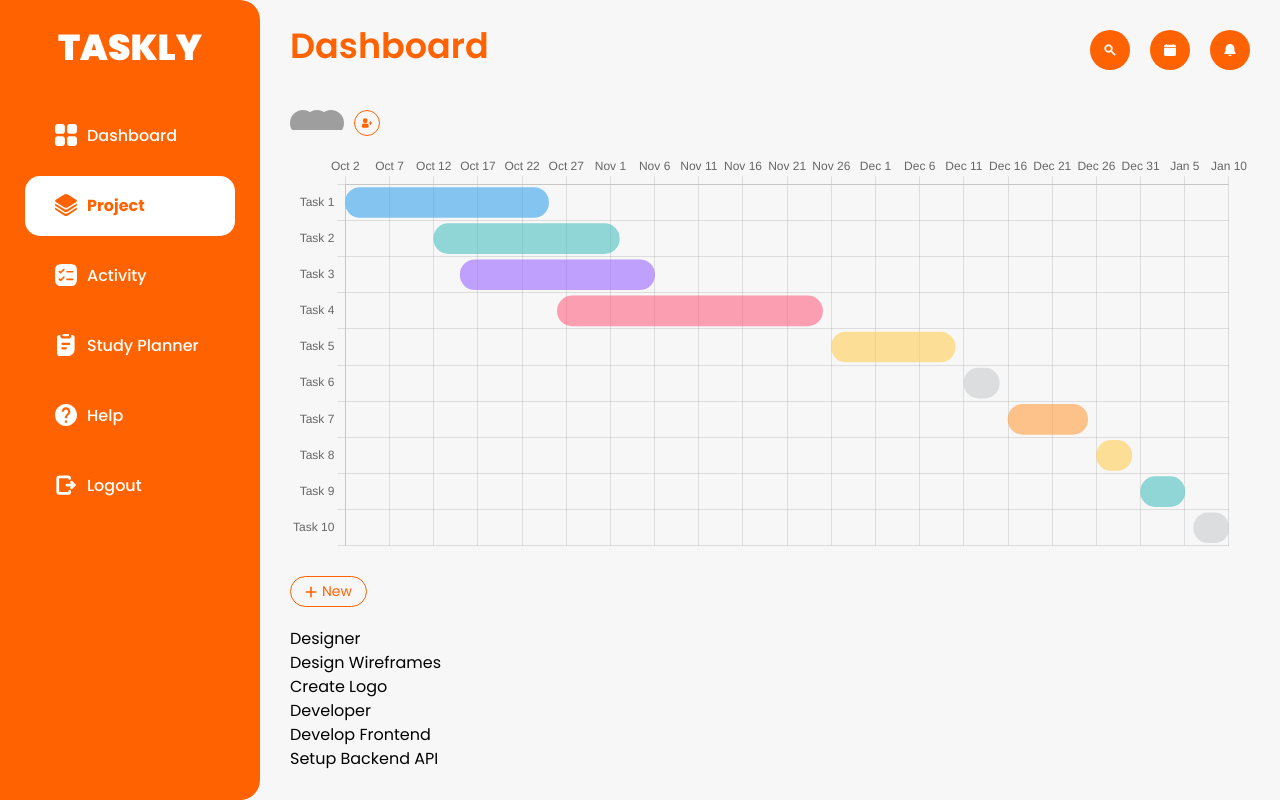
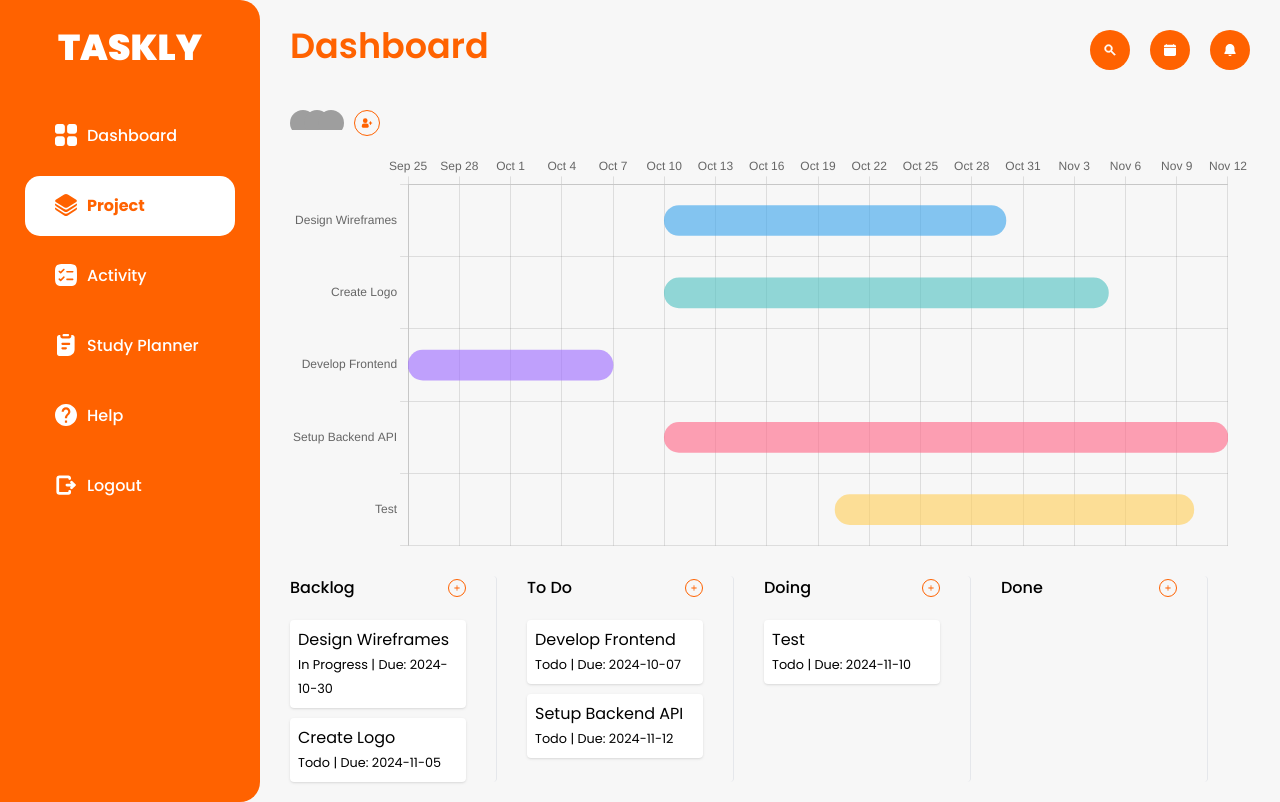
Before and after one commit to Patchara-291002/Taskly-Frontend, a Next.js app: page /project/slug in a window 1280 px wide. Built offline with nearby package versions, Linux system fonts and the light colour scheme; grey boxes are pictures that could not be loaded.

Commit message:
try dnd kit

```diff
--- a/src/app/layout.jsx
+++ b/src/app/layout.jsx
@@ -1,7 +1,7 @@
 import "./globals.css";
 import Navbar from "@/app/component/navbar"
 import Header from "@/app/component/header"
-import { Poppins } from '@next/font/google';
+import { Poppins } from 'next/font/google';
 
 const poppins = Poppins({
   subsets: ['latin'],
--- /dev/null
+++ b/src/app/project/slug/component/Board.jsx
@@ -0,0 +1,142 @@
+'use client'
+
+import React, { useState } from 'react';
+import { DndContext, closestCenter } from '@dnd-kit/core';
+import { useDraggable, useDroppable } from '@dnd-kit/core';
+import { arrayMove } from '@dnd-kit/sortable';  // Add this import
+import { PlusIcon } from '@/app/component/icon/GlobalIcon';
+
+export default function Board({ projects, setProjects }) {
+
+    const DraggableHeader = ({ id, children }) => {
+        const { attributes, listeners, setNodeRef, transform } = useDraggable({
+            id: id,
+            data: { type: 'column' }
+        });
+
+        const style = {
+            transform: `translate3d(${transform?.x}px, ${transform?.y}px, 0)`,
+        };
+
+        return (
+            <div ref={setNodeRef} style={style} {...listeners} {...attributes}>
+                {children}
+            </div>
+        );
+    };
+
+    const DraggableTask = ({ id, statusId, children }) => {
+        const { attributes, listeners, setNodeRef, transform } = useDraggable({
+            id: id,
+            data: { type: 'task', statusId }
+        });
+
+        const style = {
+            transform: `translate3d(${transform?.x}px, ${transform?.y}px, 0)`,
+        };
+
+        return (
+            <div ref={setNodeRef} style={style} {...listeners} {...attributes}>
+                {children}
+            </div>
+        );
+    };
+
+    const Droppable = ({ children, id, type }) => {
+        const { setNodeRef } = useDroppable({
+            id: id,
+            data: { type }
+        });
+
+        return (
+            <div ref={setNodeRef} className="border-r mr-[30px] pr- rounded w-[207px]">
+                {children}
+            </div>
+        );
+    };
+
+    const handleDragEnd = (event) => {
+        const { active, over } = event;
+
+        if (!over) return;
+
+        const activeType = active.data.current?.type;
+        const overType = over.data.current?.type;
+
+        if (activeType === 'column' && overType === 'column') {
+            const activeColumnIndex = projects.board.findIndex(column => column.statusId === active.id);
+            const overColumnIndex = projects.board.findIndex(column => column.statusId === over.id);
+
+            if (activeColumnIndex !== overColumnIndex) {
+                setProjects(prevData => {
+                    const reorderedBoard = arrayMove(prevData.board, activeColumnIndex, overColumnIndex);
+                    return { ...prevData, board: reorderedBoard };
+                });
+            }
+        }
+
+        if (activeType === 'task' && overType === 'task') {
+            const activeStatusId = active.data.current.statusId;
+            const overStatusId = over.data.current.statusId;
+
+            if (activeStatusId !== overStatusId) {
+                const activeTask = projects.board
+                    .find(board => board.statusId === activeStatusId)
+                    .tasks.find(task => task.taskId === active.id);
+
+                setProjects(prevData => {
+                    const newBoard = prevData.board.map(board => {
+                        if (board.statusId === activeStatusId) {
+                            return {
+                                ...board,
+                                tasks: board.tasks.filter(task => task.taskId !== active.id)
+                            };
+                        }
+                        if (board.statusId === overStatusId) {
+                            return {
+                                ...board,
+                                tasks: [...board.tasks, activeTask]
+                            };
+                        }
+                        return board;
+                    });
+
+                    return { ...prevData, board: newBoard };
+                });
+            }
+        }
+    };
+
+    return (
+        <DndContext collisionDetection={closestCenter} onDragEnd={handleDragEnd}>
+            <div className="flex">
+                {projects.board.map((column) => (
+                    <Droppable key={column.statusId} id={column.statusId} type="column">
+                        <div className='w-full mr-[30px] pr-[30px]'>
+
+                            <DraggableHeader id={column.statusId}>
+                                <div className='flex justify-between items-center w-full mb-[20px]'>
+                                    <p className='font-medium'>{column.status}</p>
+                                    <button className='w-[18px] h-[18px] border-[1.5px] border-[#FF6200] flex justify-center items-center rounded-full'>
+                                        <PlusIcon w={6} h={6} color={"#FF6200"} />
+                                    </button>
+                                </div>
+                            </DraggableHeader>
+
+                            <div className='flex flex-col gap-[10px]'>
+                                {column.tasks.map((task) => (
+                                    <DraggableTask key={task.taskId} id={task.taskId} statusId={column.statusId}>
+                                        <div className="bg-white p-2 rounded shadow">
+                                            <p>{task.taskName}</p>
+                                            <small>{task.state} | Due: {task.dueDate}</small>
+                                        </div>
+                                    </DraggableTask>
+                                ))}
+                            </div>
+                        </div>
+                    </Droppable>
+                ))}
+            </div>
+        </DndContext>
+    );
+}
--- a/src/app/project/component/GrantChart.jsx
+++ b/src/app/project/slug/component/GrantChart.jsx
@@ -25,7 +25,24 @@ ChartJS.register(
     TimeScale
 );
 
-export default function GrantChart() {
+export default function GrantChart({ projects }) {
+
+    const transformDataToDataTask = (projects) => {
+        const dataTask = [];
+
+        projects.board.forEach((column) => {
+          column.tasks.forEach((task) => {
+            dataTask.push({
+              x: [task.creatAt, task.dueDate],
+              y: task.taskName,
+            });
+          });
+        });
+
+        return dataTask;
+      };
+
+    const dataTask = transformDataToDataTask(projects);
 
     const colors = [
         'rgba(255, 99, 132, 0.6)',
@@ -37,25 +54,20 @@ export default function GrantChart() {
         'rgba(201, 203, 207, 0.6)'
     ];
 
-    const getRandomColor = () => {
-        return colors[Math.floor(Math.random() * colors.length)];
-    };
-
-    const dataTask = [
-        { x: ['2024-10-02', '2024-10-25'], y: 'Task 1' },
-        { x: ['2024-10-12', '2024-11-02'], y: 'Task 2' },
-        { x: ['2024-10-15', '2024-11-06'], y: 'Task 3' },
-        { x: ['2024-10-26', '2024-11-25'], y: 'Task 4' },
-        { x: ['2024-11-26', '2024-12-10'], y: 'Task 5' },
-        { x: ['2024-12-11', '2024-12-15'], y: 'Task 6' },
-        { x: ['2024-12-16', '2024-12-25'], y: 'Task 7' },
-        { x: ['2024-12-26', '2024-12-30'], y: 'Task 8' },
-        { x: ['2024-12-31', '2025-01-05'], y: 'Task 9' },
-        { x: ['2025-01-06', '2025-01-10'], y: 'Task 10' },
-    ];
+    // const dataTask = [
+    //     { x: ['2024-10-02', '2024-10-25'], y: 'Task 1' },
+    //     { x: ['2024-10-12', '2024-11-02'], y: 'Task 2' },
+    //     { x: ['2024-10-15', '2024-11-06'], y: 'Task 3' },
+    //     { x: ['2024-10-26', '2024-11-25'], y: 'Task 4' },
+    //     { x: ['2024-11-26', '2024-12-10'], y: 'Task 5' },
+    //     { x: ['2024-12-11', '2024-12-15'], y: 'Task 6' },
+    //     { x: ['2024-12-16', '2024-12-25'], y: 'Task 7' },
+    //     { x: ['2024-12-26', '2024-12-30'], y: 'Task 8' },
+    //     { x: ['2024-12-31', '2025-01-05'], y: 'Task 9' },
+    //     { x: ['2025-01-06', '2025-01-10'], y: 'Task 10' },
+    // ];
 
     const rowHeight = 50;
-    const chartHeight = dataTask.length * rowHeight;
 
     const getNonRepeatingColors = (numOfTask) => {
         let avalibleColors = [...colors];
--- a/src/app/project/slug/page.jsx
+++ b/src/app/project/slug/page.jsx
@@ -2,71 +2,52 @@
 
 import React, { useState } from 'react'
 import { AddUserIcon } from '@/app/component/icon/GlobalIcon'
-import { NewButton } from '@/app/component/GlobalComponent'
-import { DndContext, useDraggable, useDroppable } from '@dnd-kit/core'
-import GrantChart from '../component/GrantChart'
+import GrantChart from './component/GrantChart'
+import Board from './component/Board'
 
 export default function page() {
 
-    const [isUserHover, setIsUserHover] = useState(false)
-
-    const project = {
+    const [projects, setProjects] = useState({
         projectName: "Production",
         users: [
-            {
-                name: "Patrick",
-                image: "https://img.daisyui.com/images/stock/photo-1534528741775-53994a69daeb.webp"
-            },
-            {
-                name: "Patrick",
-                image: "https://img.daisyui.com/images/stock/photo-1534528741775-53994a69daeb.webp"
-            },
-            {
-                name: "Patrick",
-                image: "https://img.daisyui.com/images/stock/photo-1534528741775-53994a69daeb.webp"
-            },
+            { name: "Patrick", image: "https://img.daisyui.com/images/stock/photo-1534528741775-53994a69daeb.webp" },
+            { name: "Patrick", image: "https://img.daisyui.com/images/stock/photo-1534528741775-53994a69daeb.webp" },
+            { name: "Patrick", image: "https://img.daisyui.com/images/stock/photo-1534528741775-53994a69daeb.webp" },
         ],
         board: [
             {
-                role: "Designer",
+                statusId: 1,
+                status: "Backlog",
                 tasks: [
-                    {
-                        taskId: "001",
-                        taskName: "Design Wireframes",
-                        state: "In Progress",
-                        priority: 3,
-                        dueDate: "2024-10-30"
-                    },
-                    {
-                        taskId: "002",
-                        taskName: "Create Logo",
-                        state: "Todo",
-                        priority: 2,
-                        dueDate: "2024-11-05"
-                    }
+                    { taskId: "001", taskName: "Design Wireframes", state: "In Progress", priority: 3, creatAt: '2024-10-10', dueDate: "2024-10-30" },
+                    { taskId: "002", taskName: "Create Logo", state: "Todo", priority: 2, creatAt: '2024-10-10', dueDate: "2024-11-05" }
                 ]
             },
             {
-                role: "Developer",
+                statusId: 2,
+                status: "To Do",
                 tasks: [
-                    {
-                        taskId: "003",
-                        taskName: "Develop Frontend",
-                        state: "Todo",
-                        priority: 5,
-                        dueDate: "2024-11-10"
-                    },
-                    {
-                        taskId: "004",
-                        taskName: "Setup Backend API",
-                        state: "Todo",
-                        priority: 4,
-                        dueDate: "2024-11-12"
-                    }
+                    { taskId: "003", taskName: "Develop Frontend", state: "Todo", priority: 5, creatAt: '2024-09-25', dueDate: "2024-10-07" },
+                    { taskId: "004", taskName: "Setup Backend API", state: "Todo", priority: 4, creatAt: '2024-10-10', dueDate: "2024-11-12" }
                 ]
-            }
+            },
+            {
+                statusId: 3,
+                status: "Doing",
+                tasks: [
+                    { taskId: "005", taskName: "Test", state: "Todo", priority: 5, creatAt: '2024-10-20', dueDate: "2024-11-10" },
+                ]
+            },
+            {
+                statusId: 4,
+                status: "Done",
+                tasks: [
+                ]
+            },
         ]
-    }
+    });
+
+    const [isUserHover, setIsUserHover] = useState(false);
 
     return (
         <div
@@ -78,7 +59,7 @@ export default function page() {
                 <div
                     className='flex -space-x-3'
                 >
-                    {project.users.map((user, index) => (
+                    {projects.users.map((user, index) => (
                         <div key={index} className='w-[26px] h-[26px] rounded-full overflow-hidden'>
                             <img src={user.image} alt={user.name} />
                         </div>
@@ -94,81 +75,14 @@ export default function page() {
                 </button>
             </div>
 
-            <ProjectView />
+            <div
+                className='w-full h-[400px]'
+            >
+                <GrantChart projects={projects} />
+            </div>
 
-            <DndContext onDragEnd={(event) => console.log(event)}>
-                <ProjectBoard board={project.board} />
-            </DndContext>
+            <Board projects={projects} setProjects={setProjects} />
 
         </div>
     )
 }
-
-const ProjectView = () => {
-    return (
-        <div
-            className='w-full h-[400px]'
-        >
-           <GrantChart />
-        </div>
-    )
-}
-
-const Draggable = ({ id, children }) => {
-    const { attributes, listeners, setNodeRef, transform } = useDraggable({ id });
-
-    const style = {
-        transform: `translate3d(${transform?.x ?? 0}px, ${transform?.y ?? 0}px, 0)`,
-    };
-
-    return (
-        <div ref={setNodeRef} style={style} {...listeners} {...attributes}>
-            {children}
-        </div>
-    );
-};
-
-const Droppable = ({ id, children }) => {
-    const { setNodeRef } = useDroppable({ id });
-    return (
-        <div ref={setNodeRef}>
-            {children}
-        </div>
-    );
-};
-
-const ProjectBoard = ({ board }) => {
-    return (
-        <div
-            className='flex flex-col gap-[20px]'
-        >
-            <div>
-                <NewButton
-                    onClick={() => { }}
-                    buttonText='New'
-                />
-            </div>
-            <DndContext
-                onDragEnd={(event) => {
-                    const { active, over } = event;
-                    if (active.id !== over.id) {
-                        // Handle the logic for updating the board array
-                    }
-                }}
-            >
-                <div className="board-container">
-                    {board.map((column) => (
-                        <Droppable key={column.role} id={column.role}>
-                            <h3>{column.role}</h3>
-                            {column.tasks.map((task) => (
-                                <Draggable key={task.taskId} id={task.taskId}>
-                                    <div className="task-card">{task.taskName}</div>
-                                </Draggable>
-                            ))}
-                        </Droppable>
-                    ))}
-                </div>
-            </DndContext>
-        </div>
-    )
-}
```
